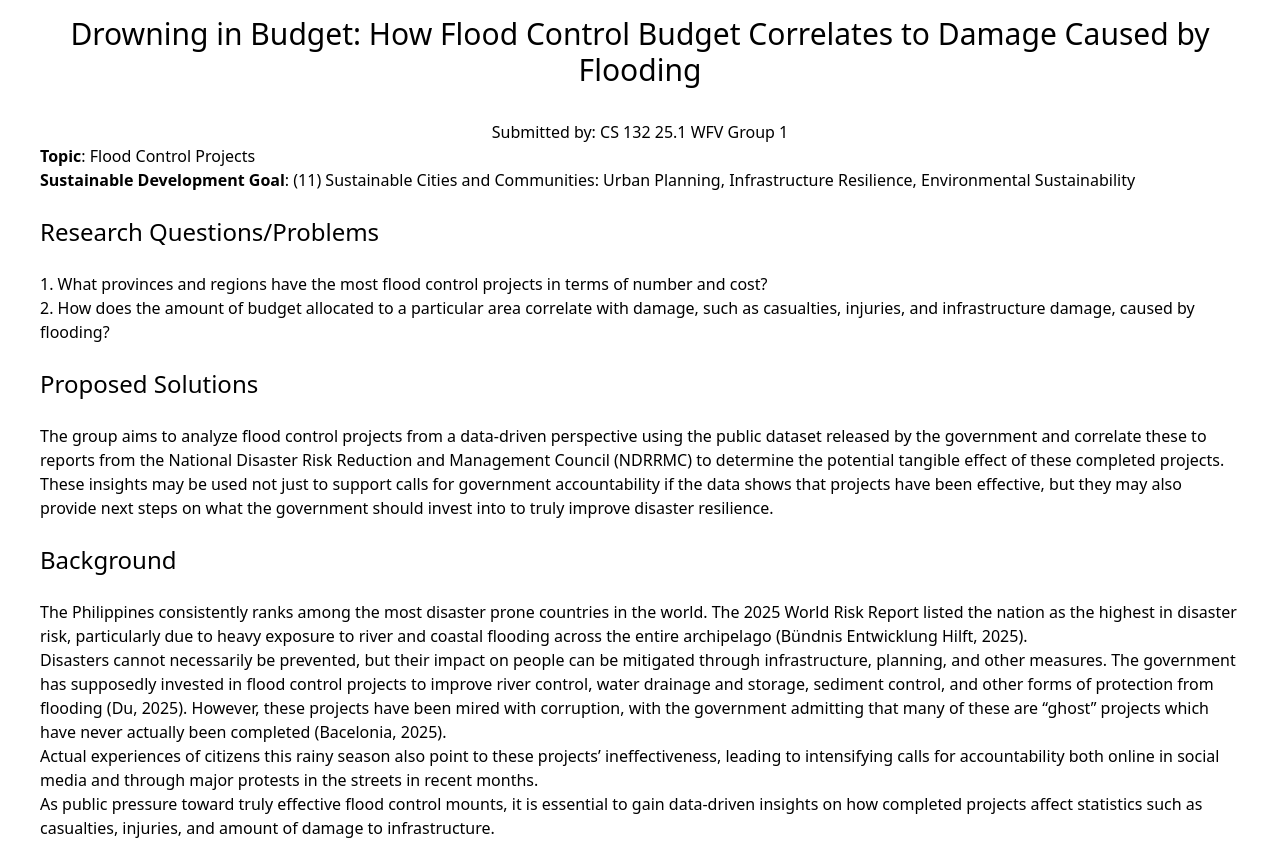
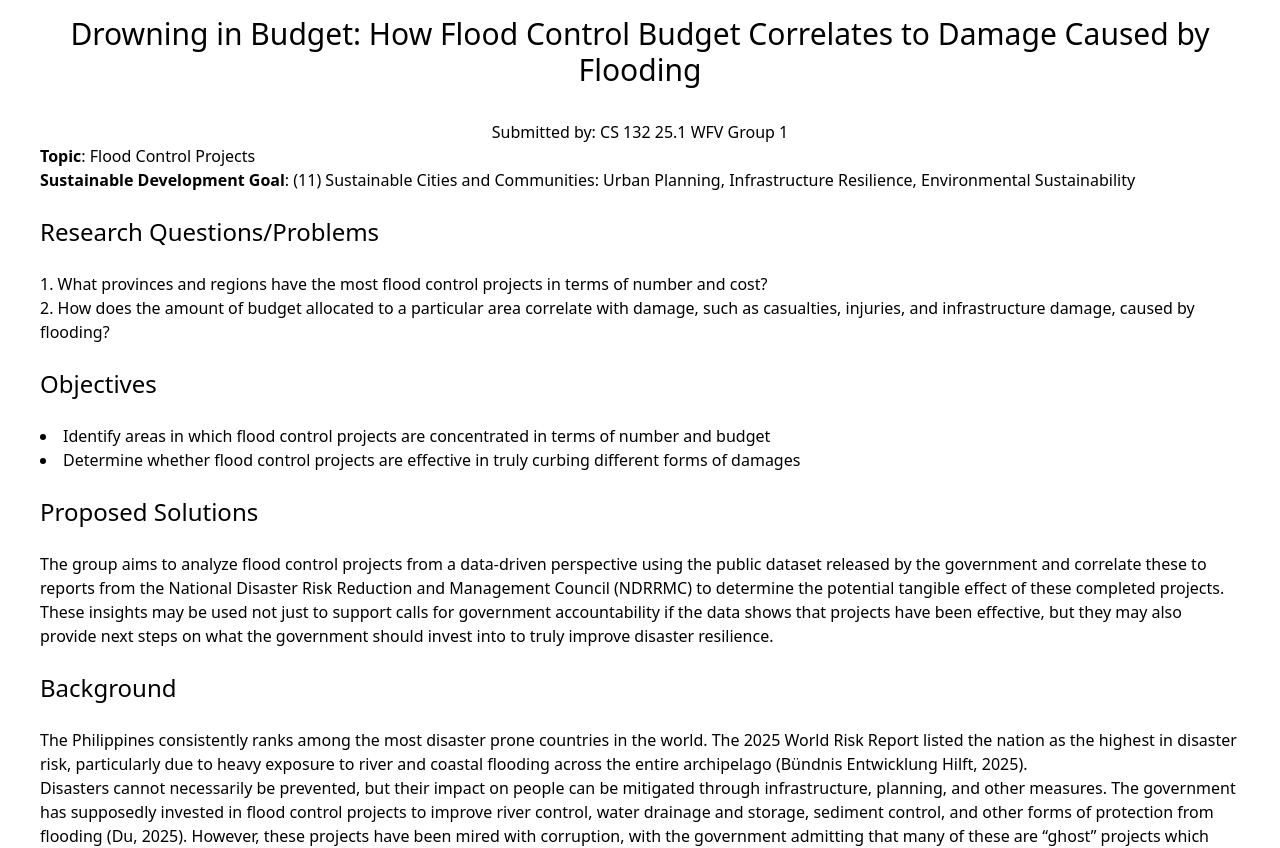
Before and after one commit to galierie/drowning-in-budget, a SvelteKit app: page / in a window 1280 px wide. Shown: the top 848 px of the page. Built offline with nearby package versions, Linux system fonts and the light colour scheme.

Commit message:
feat: add research objectives

```diff
--- a/src/routes/+page.svelte
+++ b/src/routes/+page.svelte
@@ -19,6 +19,18 @@
 		casualties, injuries, and infrastructure damage, caused by flooding?
 	</li>
 </ol>
+<br />
+
+<h2 class="mb-6 text-2xl">Objectives</h2>
+<ul class="list-inside list-disc">
+	<li>
+		Identify areas in which flood control projects are concentrated in terms of number and budget
+	</li>
+	<li>
+		Determine whether flood control projects are effective in truly curbing different forms of
+		damages
+	</li>
+</ul>
 <br />
 
 <h2 class="mb-6 text-2xl">Proposed Solutions</h2>
```
